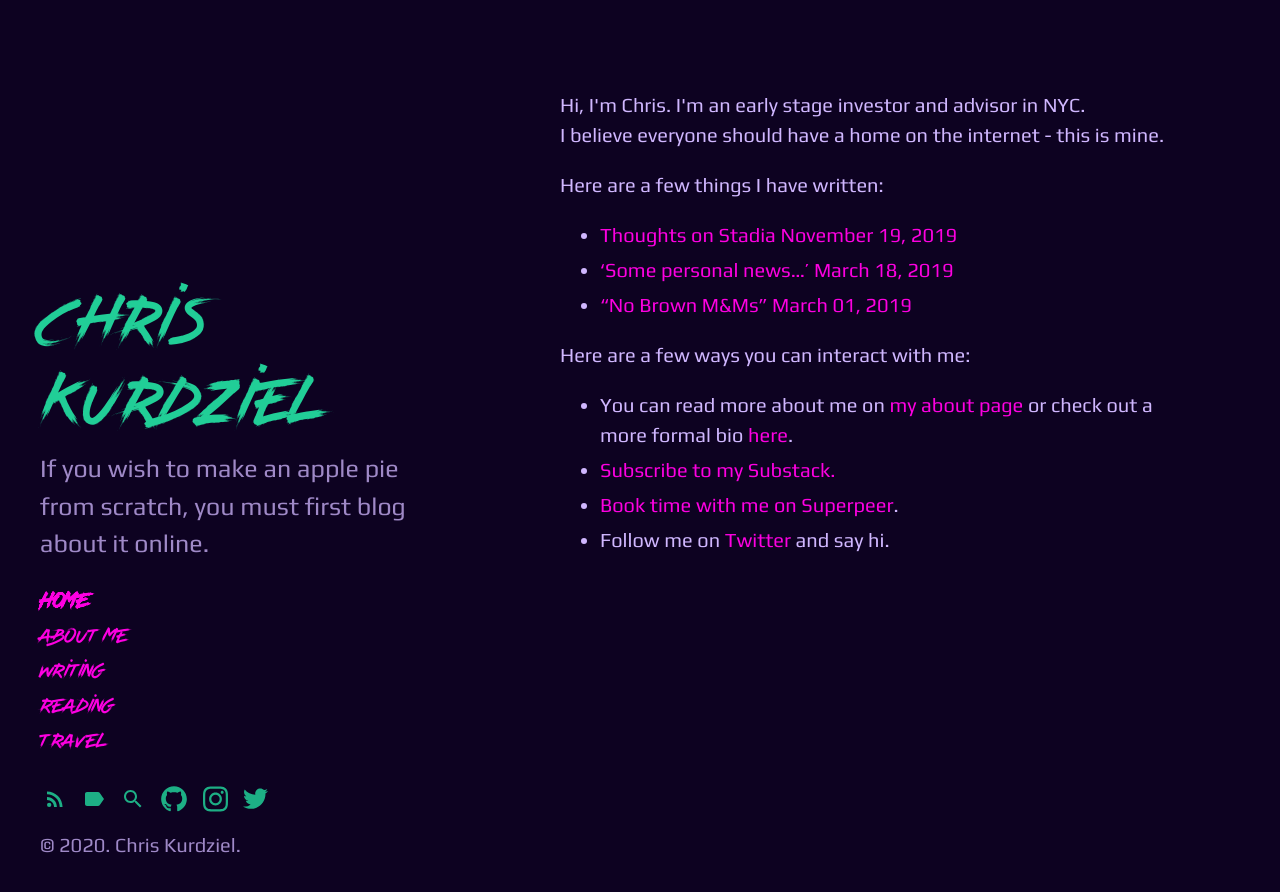
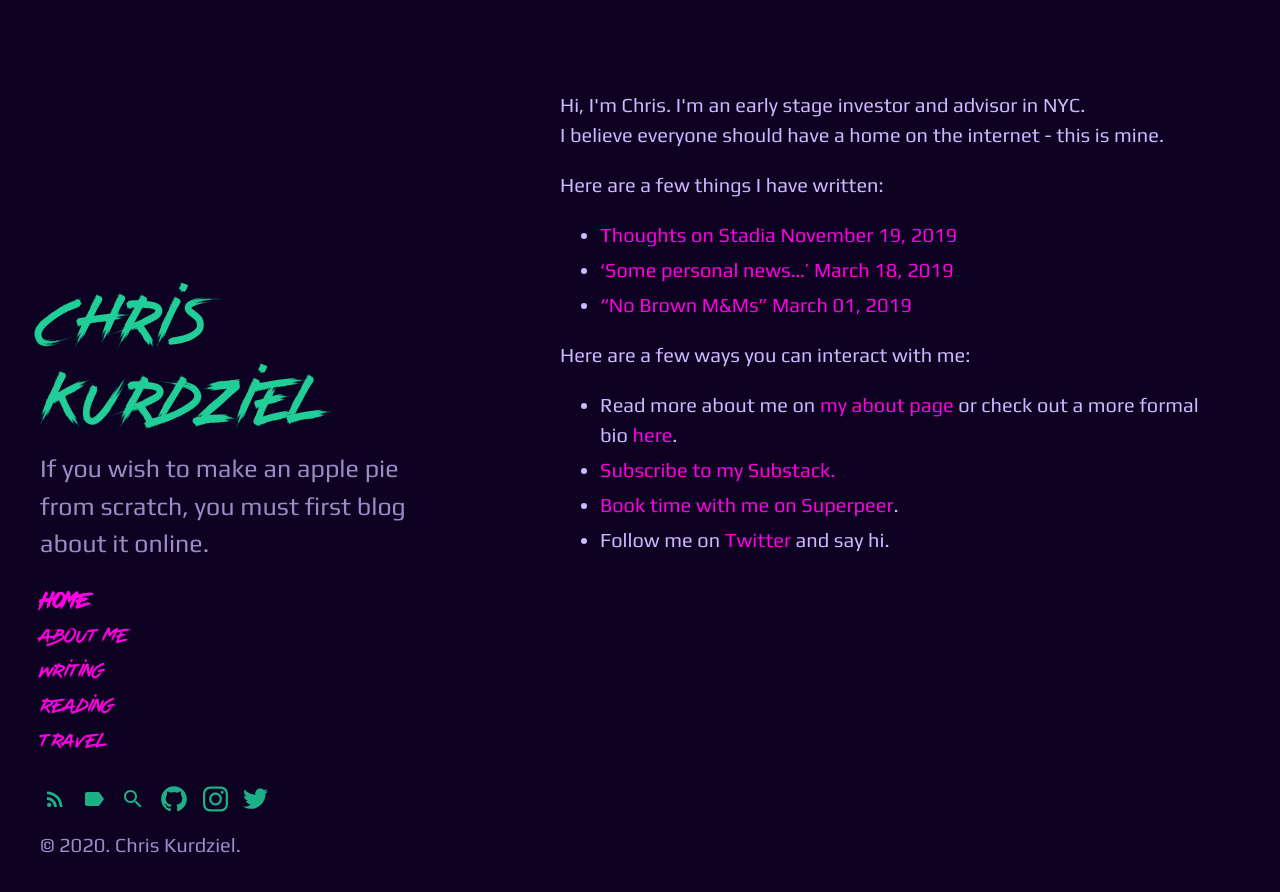
Before and after one commit to ckurdziel/ckurdziel.github.com, a Jekyll site: the page built from index.html, in a window 1280 px wide. Shown: the top 892 px of the page. Built offline with Jekyll 4.4.1, drawn with Linux system fonts in a browser that asks for light colours.

Commit message:
Update index.html

```diff
--- a/index.html
+++ b/index.html
@@ -15,7 +15,7 @@ layout: page
 <p>
   Here are a few ways you can interact with me:
   <ul>
-    <li>You can read more about me on <a href="/about">my about page</a> or check out a more formal bio <a href="/bio">here</a>.</li>
+    <li>Read more about me on <a href="/about">my about page</a> or check out a more formal bio <a href="/bio">here</a>.</li>
     <li><a href="https://chriskurdziel.substack.com/subscribe">Subscribe to my Substack.</a></li>
     <li><a href="https://superpeer.com/ckurdziel">Book time with me on Superpeer</a>.</li>
     <li>Follow me on <a href="https://twitter.com/ckurdziel">Twitter</a> and say hi.</li>
```
